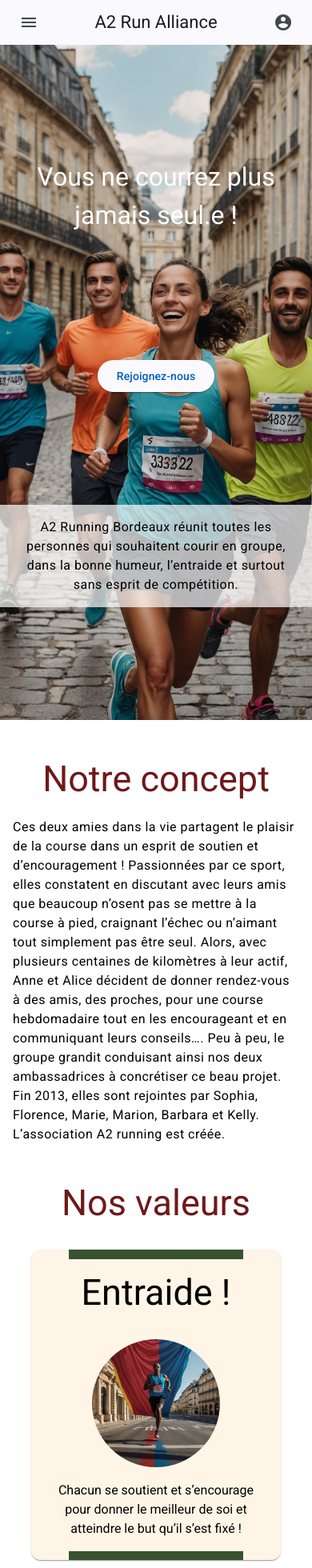
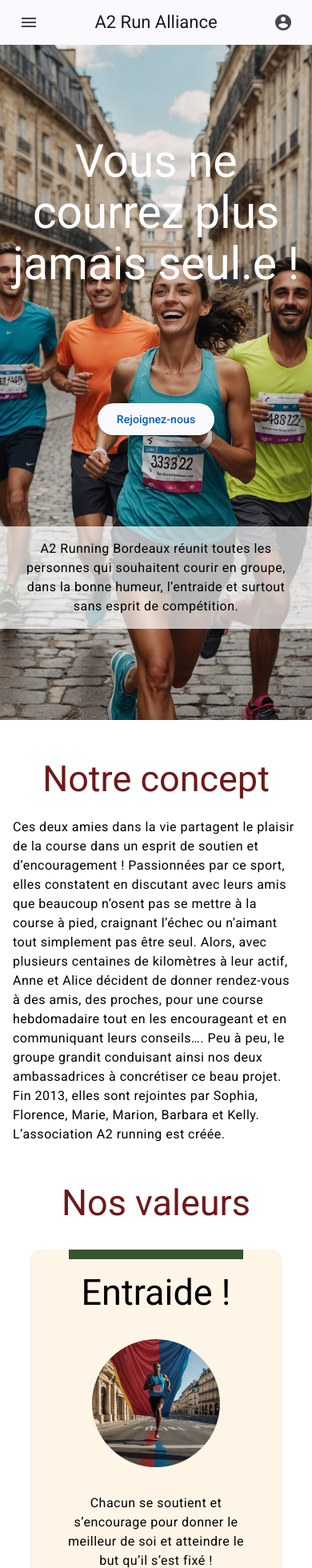
Before and after one commit to JulieRaymond/A2RunAlliance-front, an Angular app: page / in a window 390 px wide. Shown: the top 1960 px of the page at 80% size. Built offline with nearby package versions, Linux system fonts and the light colour scheme.

Commit message:
responsive fonts in styles.scss for general display of h1 to p.

```diff
--- a/src/app/homepage/homepage.component.html
+++ b/src/app/homepage/homepage.component.html
@@ -1,7 +1,7 @@
 <!--homepage.component.html-->
 <div class="homepage-image-container">
   <img [src]="homepagePathImage" alt="Group of runners for the homepage image" class="homepage-image">
-  <h1 class="mat-title-large">{{ homepageTitle }}</h1>
+  <h1>{{ homepageTitle }}</h1>
   <app-button class="sign-btn" label="Rejoignez-nous" color="primary"></app-button>
   <div class="introduction-text">
     <p>{{ introductionText }}</p>
--- a/src/app/homepage/homepage.component.scss
+++ b/src/app/homepage/homepage.component.scss
@@ -31,12 +31,10 @@
 
 .homepage-image-container h1 {
   color: white;
-  @include responsive-font(2rem, 3rem, 4rem);
 }
 
 .introduction-text {
   background-color: $color-white-transparent;
-  @include responsive-font(1rem, 1.5rem, 2rem);
 }
 
 .concept-container, .values-container, .calendar-container{
--- a/src/app/value-card/value-card.component.html
+++ b/src/app/value-card/value-card.component.html
@@ -4,7 +4,7 @@
   <mat-card-content>
     <h2>{{ title }}</h2>
     <img *ngIf="imageSrc" [src]="imageSrc" alt="Card image" class="card-image">
-    <h3>{{ subtitle }}</h3>
+    <p>{{ subtitle }}</p>
   </mat-card-content>
   <div class="bottom-bar"></div>
 </mat-card>
--- a/src/app/value-card/value-card.component.scss
+++ b/src/app/value-card/value-card.component.scss
@@ -9,6 +9,10 @@
   > mat-card-content > h2 {
     color: $color-black;
     margin-top: 1rem;
+  }
+
+  > mat-card-content > p {
+    margin-bottom: 1rem;
   }
 }
 
@@ -29,5 +33,4 @@
 
 .mat-mdc-card-content > h3 {
   margin-bottom: 1rem;;
-  @include responsive-font(1rem, 1.5rem, 1.5rem);
 }
--- a/src/styles.scss
+++ b/src/styles.scss
@@ -5,6 +5,7 @@ html, body {
   margin: 0;
   padding: 0;
 }
+
 //
 //body {
 //  display: flex;
@@ -13,6 +14,22 @@ html, body {
 
 main {
   flex: 1;
+
+  h1 {
+    @include responsive-font(2rem, 3rem, 4rem);
+  }
+
+  h2 {
+    @include responsive-font(1.6rem, 2.6rem, 3.6rem);
+  }
+
+  h3 {
+    @include responsive-font(1.2rem, 1.5rem, 1.6rem);
+  }
+
+  p {
+    @include responsive-font(1rem, 1.5rem, 2rem);
+  }
 }
 
 footer {
```
